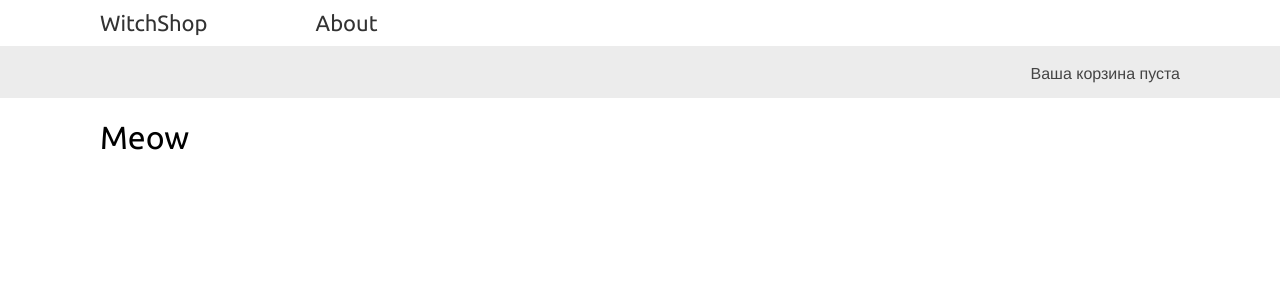
After one commit to SOROKINA212/ProjectSerov, a Django app: page /about/ in a window 1280 px wide. The commit adds this page. Shown: the top 300 px of the page. Run offline with Django 3.2, Linux system fonts and the light colour scheme.

Commit message:
Added about page

```diff
--- a/myshop/myshop/urls.py
+++ b/myshop/myshop/urls.py
@@ -25,6 +25,7 @@ urlpatterns = [
     url(r'^admin/', include(admin.site.urls)),
     url(r'^cart/', include('cart.urls', namespace='cart')),
     url(r'^orders/', include('orders.urls', namespace='orders')),
+
     url(r'^', include('shop.urls', namespace='shop')),
 ]
 
--- a/myshop/orders/views.py
+++ b/myshop/orders/views.py
@@ -24,4 +24,3 @@ def order_create(request):
         form = OrderCreateForm
     return render(request, 'orders/order/create.html',
                   {'cart': cart, 'form': form})
-# очистка корзины
--- a/myshop/shop/templates/shop/base.html
+++ b/myshop/shop/templates/shop/base.html
@@ -9,6 +9,7 @@
 <body>
 <div id="header">
     <a href="/" class="logo">WitchShop</a>
+    <a href="{% url "shop:about" %}" class="logo">About</a>
 </div>
 <div id="subheader">
     <div class="cart">
--- /dev/null
+++ b/myshop/shop/templates/shop/product/about.html
@@ -0,0 +1,9 @@
+{% extends "shop/base.html" %}
+{% load static %}
+
+
+{% block content %}
+  <div>
+    <h1>Meow</h1>
+  </div>
+{% endblock %}
--- a/myshop/shop/urls.py
+++ b/myshop/shop/urls.py
@@ -3,6 +3,7 @@ from . import views
 
 urlpatterns = [
     url(r'^$', views.product_list, name='product_list'),
+    url('about/', views.about, name='about'),
     url(r'^(?P<category_slug>[-\w]+)/$',
         views.product_list,
         name='product_list_by_category'),
--- a/myshop/shop/views.py
+++ b/myshop/shop/views.py
@@ -37,3 +37,6 @@ def product_detail(request, id, slug):
     cart_product_form = CartAddProductForm()
     return render(request, 'shop/product/detailed.html', {'product': product,
                                                         'cart_product_form': cart_product_form})
+
+def about(request):
+    return render(request, 'shop/product/about.html')
```
Also changed, not shown: myshop/db.sqlite3.
